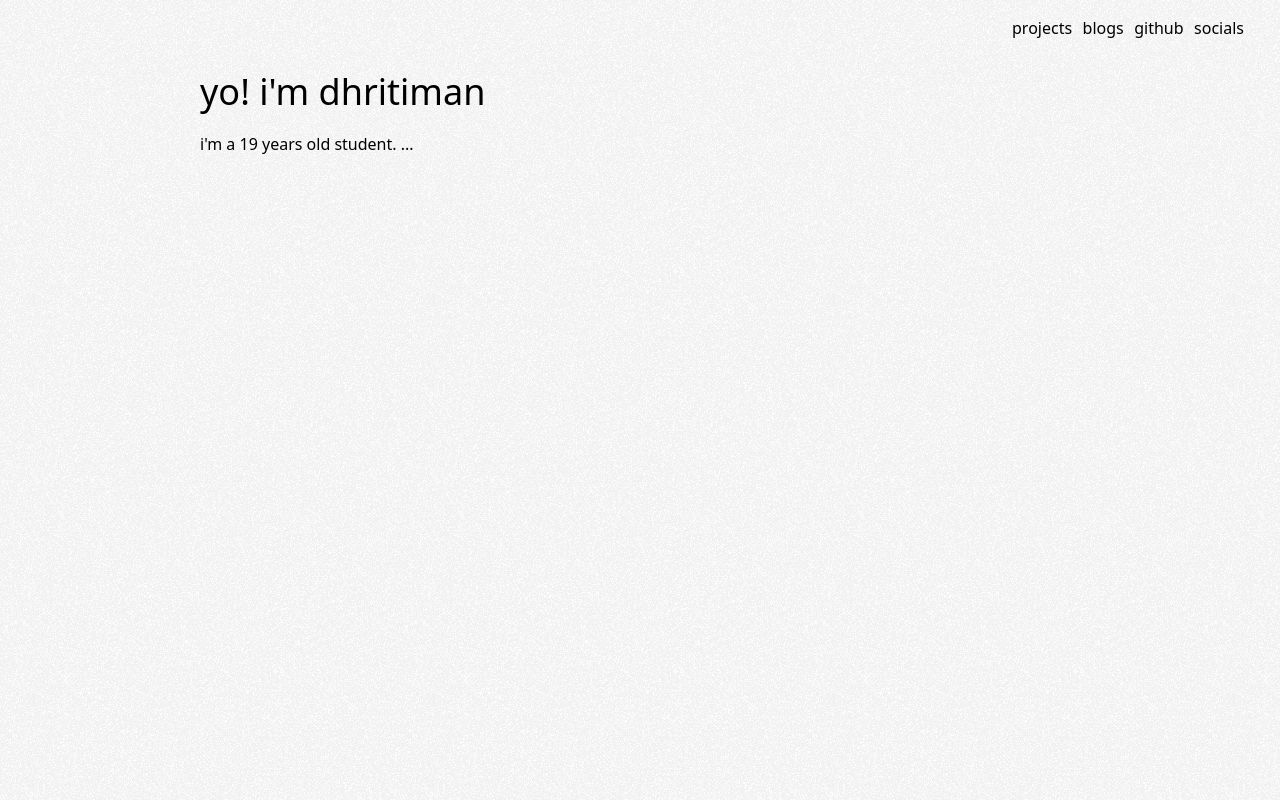
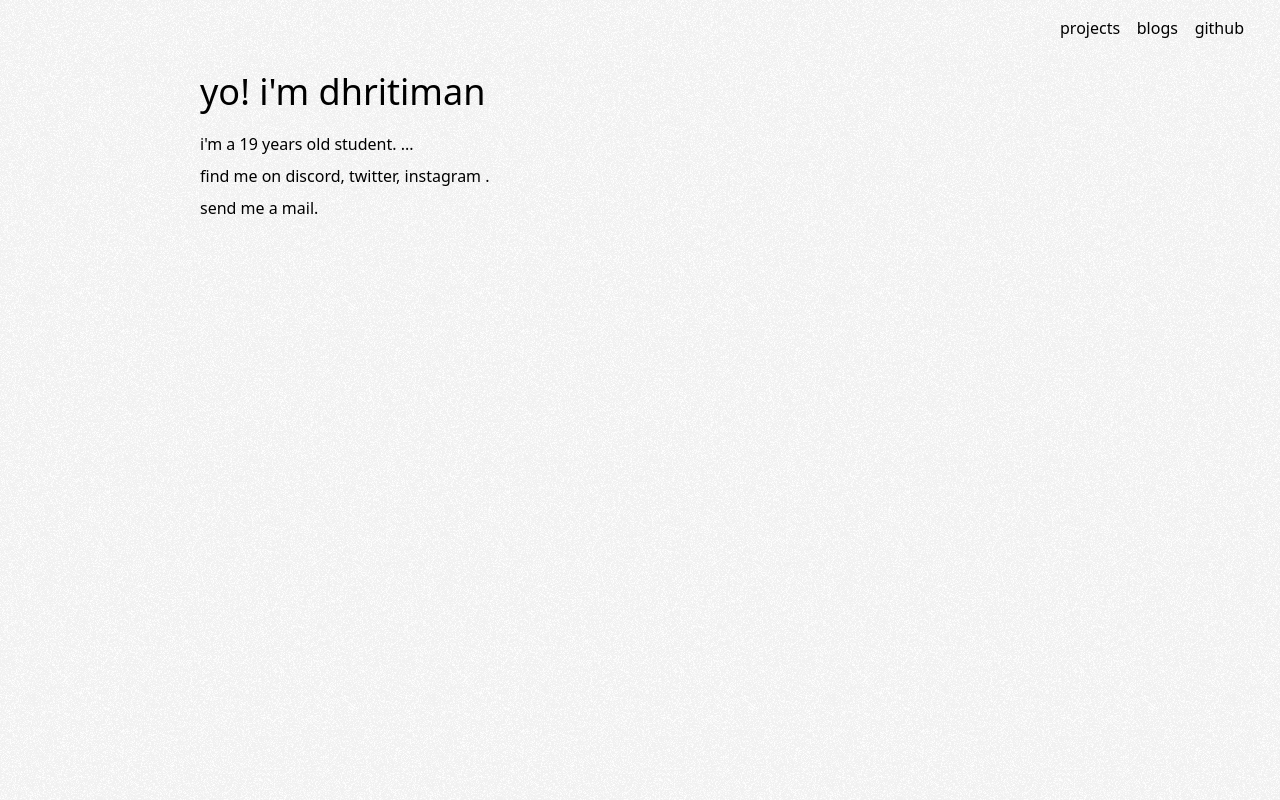
Before and after one commit to dhritiman1/dhrtmn.me, a Next.js app: page / in a window 1280 px wide. Built offline with nearby package versions, Linux system fonts and the light colour scheme.

Commit message:
:adding a few links

```diff
--- /dev/null
+++ b/src/components/Links.tsx
@@ -0,0 +1,34 @@
+import { Link as L, Links as Ls } from "@/lib/links";
+import Link from "next/link";
+
+type Props = {
+  links: Ls;
+};
+
+const Links = ({ links }: Props) => {
+  return (
+    <>
+      <p className="py-2">
+        find me on{" "}
+        {links.map((link) => {
+          return <LinkSection key={link.key} name={link.name} url={link.url} />;
+        })}
+        .
+      </p>
+      <p>
+        send me a <Link href="mailto:dhritiman821@gmail.com">mail</Link>.
+      </p>
+    </>
+  );
+};
+
+const LinkSection = ({ name, url }: L) => {
+  return (
+    <>
+      <Link href={url}>{name}</Link>
+      {name !== "instagram" && ","}{" "}
+    </>
+  );
+};
+
+export default Links;
--- /dev/null
+++ b/src/lib/links.ts
@@ -0,0 +1,19 @@
+export type Link = {
+  key: string;
+  name: string;
+  url: string;
+};
+
+export type Links = Link[];
+
+const links: Links = [
+  {
+    key: "1",
+    name: "discord",
+    url: "https://discord.com/users/883221616824291378",
+  },
+  { key: "2", name: "twitter", url: "https://twitter.com/dhritimanvwv" },
+  { key: "3", name: "instagram", url: "https://www.instagram.com/wvrn.__/" },
+];
+
+export default links;
--- a/src/pages/index.tsx
+++ b/src/pages/index.tsx
@@ -1,6 +1,7 @@
+import Links from "@/components/Links";
 import MainLayout from "@/components/MainLayout";
+import links from "@/lib/links";
 import Link from "next/link";
-import { useState } from "react";
 
 export default function Home() {
   const age =
@@ -15,11 +16,10 @@ export default function Home() {
     <>
       <MainLayout title="dhritiman">
         <div className="flex w-screen justify-end">
-          <div className="flex justify-between w-[19rem] px-9 py-3 pt-4">
+          <div className="flex justify-between w-[16rem] px-9 py-3 pt-4">
             <Link href="">projects</Link>
             <Link href="">blogs</Link>
             <Link href="https://github.com/dhritiman1">github</Link>
-            <Link href="/socials">socials</Link>
           </div>
         </div>
         <div className="w-full px-10 md:p-0 lg:p-0 md:w-[45rem] lg:w-[55rem]">
@@ -28,6 +28,7 @@ export default function Home() {
             i&apos;m a <span className="w-[10rem]">{Math.floor(age)}</span>{" "}
             years old student. ...
           </p>
+          <Links links={links} />
         </div>
       </MainLayout>
     </>
```
